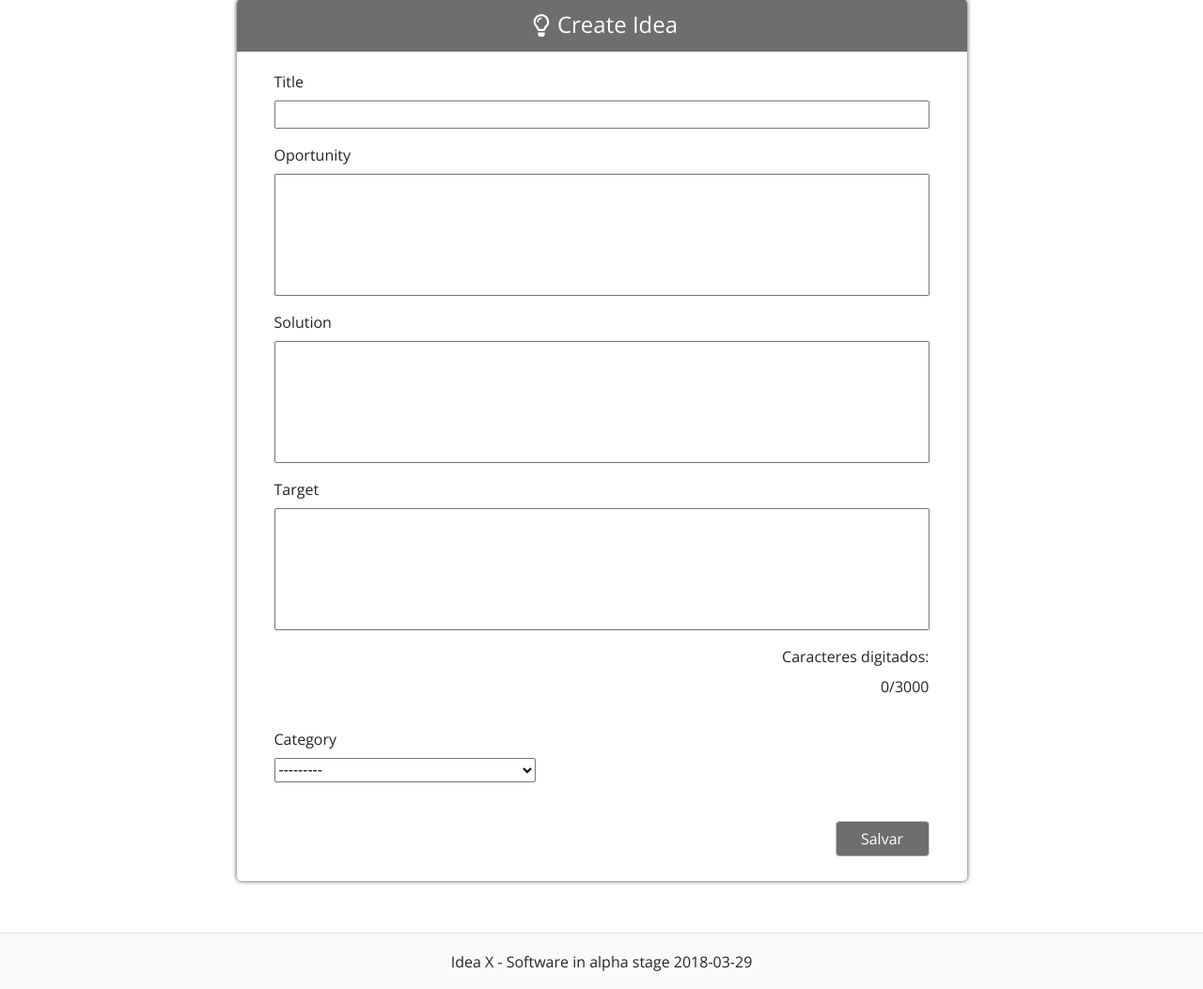
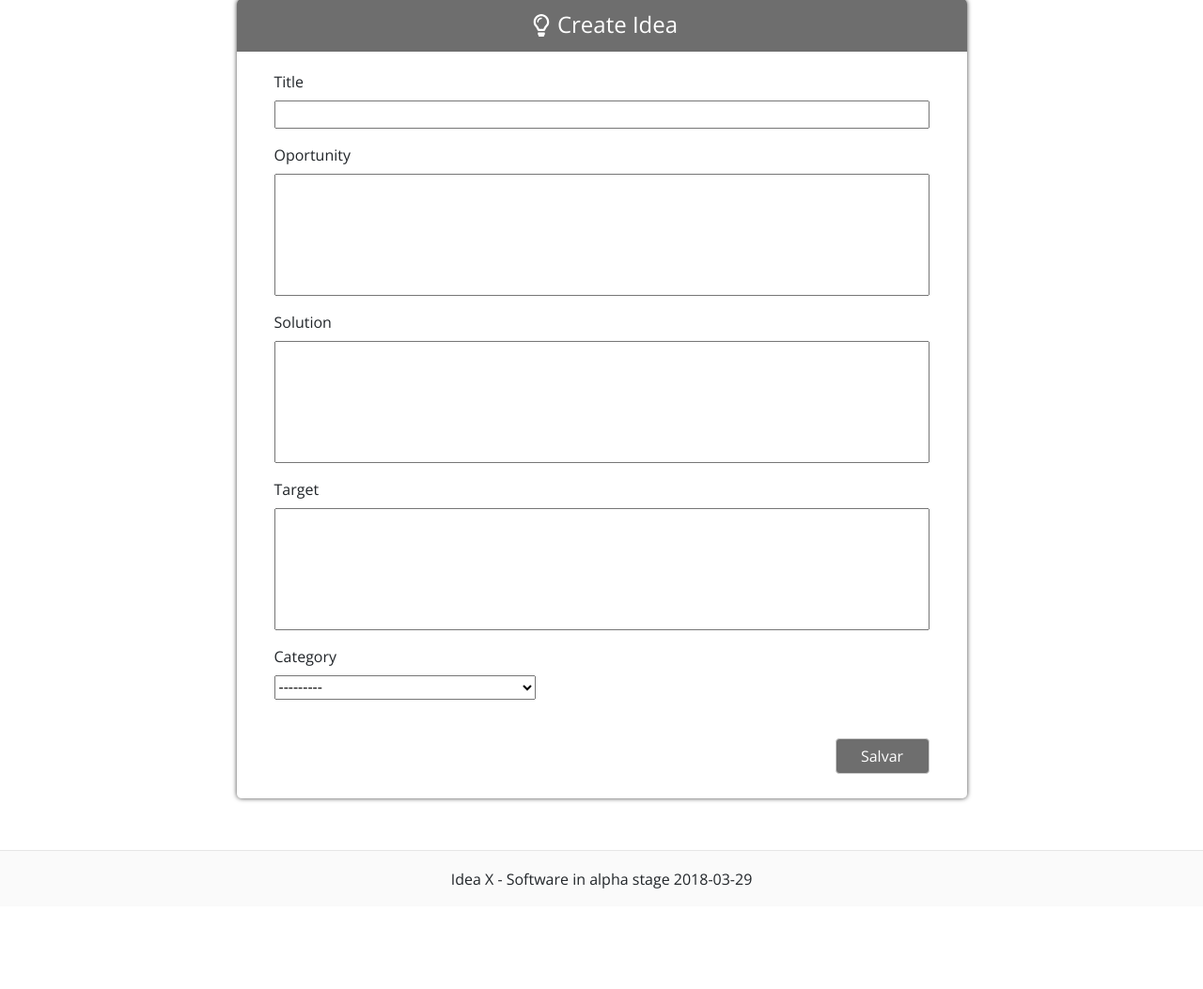
Before and after one commit to filhocf/ideax, a Django app: page /idea/new/ in a window 1280 px wide. Shown: the part 117-1170 px from the top of the page at 94% size. After the commit the page ends 1063 px from the top, so only its background shows below. Run offline with Django 3.2, Linux system fonts and the light colour scheme; the visitor is signed in with stand-in values (Sample User, id 1); data that the repository does not hold is empty; some libraries are stand-ins or nearby versions.

Commit message:
fix some minnor issues

```diff
--- a/ideax/admin.py
+++ b/ideax/admin.py
@@ -1,7 +1,8 @@
 from django.contrib import admin
-from .models import Idea, UserProfile, Popular_Vote, Comment
+from .models import Idea, UserProfile, Popular_Vote, Comment, Category
 
 admin.site.register(Idea)
 admin.site.register(UserProfile)
 admin.site.register(Popular_Vote)
 admin.site.register(Comment)
+admin.site.register(Category)
--- a/ideax/static/js/idea.js
+++ b/ideax/static/js/idea.js
@@ -58,19 +58,6 @@ function vote(url, idLike, idDislike, aLike, aDislike){
 }
 
 $(function () {
-
-
-var teste = function() {
-  var length = $("#id_oportunity").val().length + $("#id_solution").val().length + $("#id_target").val().length;
-  $("#character_count").html(length+"/3000")
-
-}
-
-$(document).on("keyup", "#id_oportunity", teste);
-$(document).on("keyup", "#id_solution", teste);
-$(document).on("keyup", "#id_target", teste);
-
-
   var loadForm = function(){
     var btn = $(this);
     var idModal = btn.attr("data-modal");
@@ -221,7 +208,7 @@ $(document).on("keyup", "#id_target", teste);
                               </div>\
                               <div class="form-group">\
                                   <div class="col-lg-10 col-lg-offset-2">\
-                                      <button type="submit" class="btn btn-primary">Submit</button>\
+                                      <button type="submit" class="btn btn-primary">Comentar</button>\
                                   </div>\
                               </div>\
                           </fieldset>\
--- a/ideax/templates/ideax/base.html
+++ b/ideax/templates/ideax/base.html
@@ -5,7 +5,6 @@
 <html>
     <head>
         <title>Ideia X</title>
-        <link href='//fonts.googleapis.com/css?family=Lobster&subset=latin,latin-ext' rel='stylesheet' type='text/css'>
         <link rel="stylesheet" href="{% static 'css/idea.css' %}">
         <link rel="stylesheet" href="{% static 'css/bootstrap.min.css' %}">
         <link href="https://fonts.googleapis.com/css?family=Open+Sans:300" rel="stylesheet">
--- a/ideax/templates/ideax/idea_list.html
+++ b/ideax/templates/ideax/idea_list.html
@@ -18,7 +18,7 @@
       </ul>
     </nav>
     {% for message in messages %}
-      <div class="alert alert-dismissible alert-{{ message.tags }}">
+      <div class="alert alert-dismissible alert-{% if message.tags == 'error' %}danger{%else%}{{message.tags}}{%endif%}">
           <button type="button" class="close" data-dismiss="alert">×</button>
           {{ message }}
       </div>
--- a/ideax/templates/ideax/includes/idea_detail.html
+++ b/ideax/templates/ideax/includes/idea_detail.html
@@ -21,6 +21,7 @@
     {% endif%} -->
 
     <!-- idea card phase change and actions -->
+    {% if idea.id in ideas_created_by_me or request.user.userprofile.manager %}
     <div class="idea-options">
       <input class="menu-input" type="checkbox" id="menu{{idea.pk}}">
       <label for="menu{{idea.pk}}">
@@ -38,16 +39,19 @@
             <li><a href="{% url 'change_phase' pk=idea.pk new_phase=7%}">{% trans 'Freezed' %}</a></li>
           {% endif %}
           <li class="actions">
+            {% if idea.id in ideas_created_by_me or request.user.userprofile.manager %}
             <div class="action edit">
               <a class="js-update-idea" href="{% url 'idea_edit' pk=idea.pk %}"><i class="far fa-edit"></i></a>
             </div>
             <div class="action delete">
               <button class="js-remove-idea" data-modal="#modal-idea-crud" data-url="{% url 'idea_remove' pk=idea.pk %}"><i class="far fa-trash-alt"></i></button>
             </div>
+            {%endif%}
           </li>
         </ul>
       </div>
     </div>
+    {%endif%}
   </div>
   <!-- idea body -->
 
--- a/ideax/templates/ideax/includes/partial_comments.html
+++ b/ideax/templates/ideax/includes/partial_comments.html
@@ -10,13 +10,13 @@
       <div class="media-body">
         <div class="mt-0 comment-header">
           <span class="c-author">{{ node.author.user}}</span>
-          <span class="c-date">{{ node.date|date:"d/m/Y h:m"}}</span>
+          <span class="c-date">{{ node.date|date:"d/m/Y H:m"}}</span>
         </div>
         <div class="comment-body">
           {{ node.raw_comment|safe }}
         </div>
         <div class="reply-link reply-container">
-          <a href="javascript:void(0)" data-idea-id="{{idea_id}}" data-parent-id="{{ node.id }}" name="replyButton">reply</a>
+          <a href="javascript:void(0)" data-idea-id="{{idea_id}}" data-parent-id="{{ node.id }}" name="replyButton">{% trans 'reply' %}</a>
         </div>
         {% if not node.is_leaf_node %}
         <div class="reply">
--- a/ideax/templates/ideax/includes/partial_idea_form.html
+++ b/ideax/templates/ideax/includes/partial_idea_form.html
@@ -32,11 +32,6 @@
   {% endfor %}
 </div>
 
-<div class="form-group">
-  <label style="text-align: right;">Caracteres digitados: </label>
-  <p id="character_count" style="text-align: right;">0/3000</p>
-</div>
-
 <div class="form-group{% if form.category.errors %} has-error{% endif %}">
   <label for="{{form.category.id_for_label}}">{{form.category.label}}</label>
   {{ form.category|add_class:'form_control' }}
--- a/ideax/views.py
+++ b/ideax/views.py
@@ -57,7 +57,8 @@ def idea_filter(request, phase_pk):
     ideas.sort(key=lambda idea:idea.creation_date)
     context={'ideas': ideas,
              'ideas_liked': get_ideas_voted(request, True),
-             'ideas_disliked': get_ideas_voted(request, False),}
+             'ideas_disliked': get_ideas_voted(request, False),
+             'ideas_created_by_me' : get_ideas_created(request),}
 
     data = dict()
     data['html_idea_list'] = render_to_string('ideax/idea_list_loop.html', context, request=request)
@@ -74,9 +75,8 @@ def save_idea(request, form, template_name, new=False):
         if form.is_valid():
             idea = form.save(commit=False)
 
-            idea.author = UserProfile.objects.get(user=request.user)
-
             if new:
+                idea.author = UserProfile.objects.get(user=request.user)
                 idea.creation_date = timezone.now()
                 idea.phase= Phase.GROW.id
                 idea.save()
@@ -106,31 +106,40 @@ def idea_new(request):
 @login_required
 def idea_edit(request, pk):
     idea = get_object_or_404(Idea, pk=pk)
-    if request.method == "POST":
-        form = IdeaForm(request.POST, instance=idea)
+
+    if request.user.userprofile == idea.author or request.user.userprofile.manager:
+        if request.method == "POST":
+            form = IdeaForm(request.POST, instance=idea)
+        else:
+            form = IdeaForm(instance=idea)
+
+        return save_idea(request, form, 'ideax/idea_edit.html')
     else:
-        form = IdeaForm(instance=idea)
-
-    return save_idea(request, form, 'ideax/idea_edit.html')
-
+        messages.error(request, _('Not supported action'))
+        return redirect('index')
 
 @login_required
 def idea_remove(request, pk):
     idea = get_object_or_404(Idea, pk=pk)
     data = dict()
-    if request.method == 'POST':
-        idea.discarded = True
-        idea.save()
-        data['form_is_valid'] = True
-        ideas = get_ideas_init(request)
-        data['html_list'] = render_to_string('ideax/idea_list_loop.html', ideas, request=request)
+
+    if ((request.user.userprofile == idea.author or request.user.userprofile.manager) and request.is_ajax()):
+        if request.method == 'POST':
+            idea.discarded = True
+            idea.save()
+            data['form_is_valid'] = True
+            ideas = get_ideas_init(request)
+            data['html_list'] = render_to_string('ideax/idea_list_loop.html', ideas, request=request)
+        else:
+            context = {'idea' : idea}
+            data['html_form'] = render_to_string('ideax/includes/partial_idea_remove.html',
+                                                 context,
+                                                 request=request,)
+
+        return JsonResponse(data)
     else:
-        context = {'idea' : idea}
-        data['html_form'] = render_to_string('ideax/includes/partial_idea_remove.html',
-                                             context,
-                                             request=request,)
-
-    return JsonResponse(data)
+        messages.error(request, _('Not supported action'))
+        return redirect('index')
 
 @login_required
 def criterion_new(request):
@@ -166,6 +175,7 @@ def criterion_edit(request, pk):
 @login_required
 def criterion_remove(request, pk):
     criterion = get_object_or_404(Criterion, pk=pk)
+
     criterion.delete()
     return redirect('criterion_list')
 
@@ -288,7 +298,7 @@ def change_idea_phase(request, pk, new_phase):
     idea = Idea.objects.get(pk=pk)
     phase = Phase.get_phase_by_id(new_phase)
 
-    if phase != None:
+    if phase != None and request.user.userprofile.manager:
         phase_history_current = Phase_History.objects.get(idea=idea, current=True)
         phase_history_current.current = False
         phase_history_current.save()
@@ -331,8 +341,8 @@ def post_comment(request):
     author = UserProfile.objects.get(user=request.user)
     idea_id = request.POST.get('ideiaId', None)
 
-    if Profanity_Check.wordcheck().blacklisted(raw_comment):
-        return JsonResponse({'msg': _("Please check your message it has inappropriate content.")}, status=500)
+    #if Profanity_Check.wordcheck().blacklisted(raw_comment):
+    #    return JsonResponse({'msg': _("Please check your message it has inappropriate content.")}, status=500)
 
     if not raw_comment:
         return JsonResponse({'msg': _("You have to write a comment.")},status=500)
```
Also changed, not shown: locale/en/LC_MESSAGES/django.po, locale/pt_BR/LC_MESSAGES/django.po.
